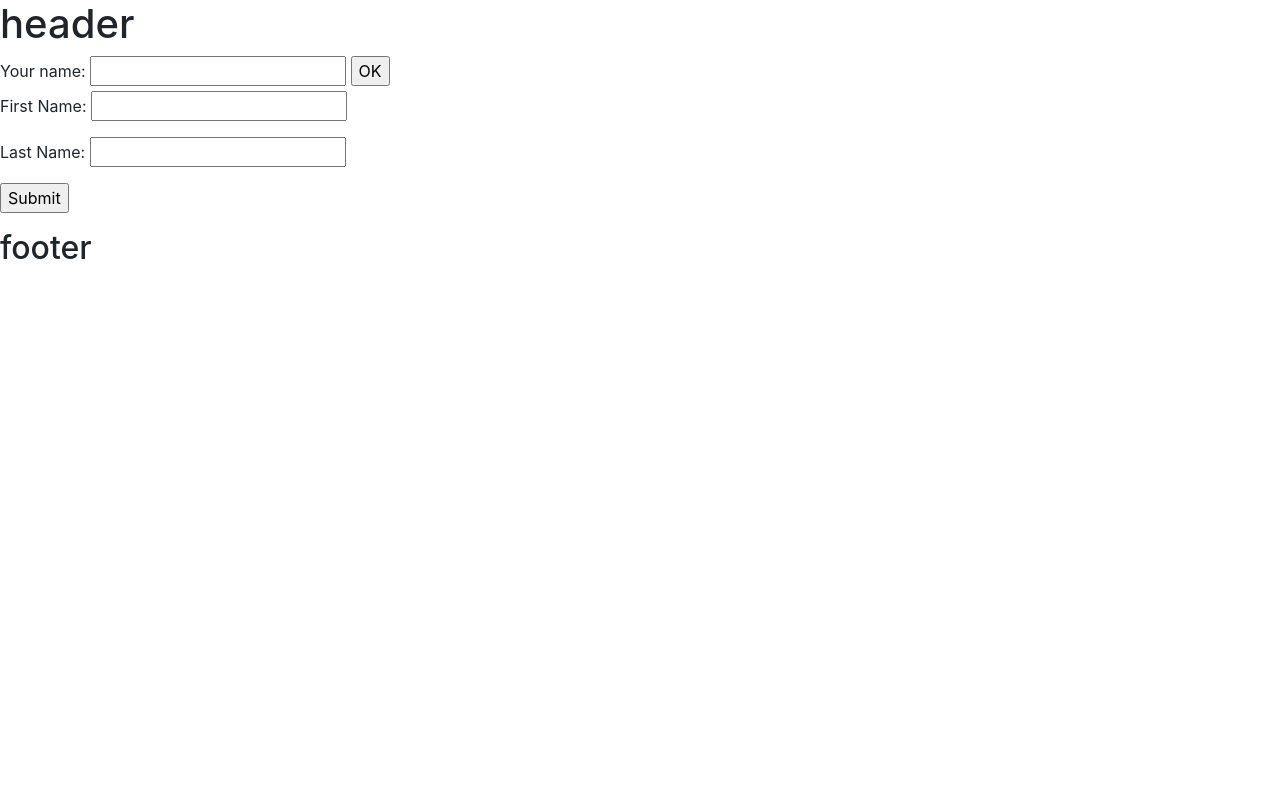
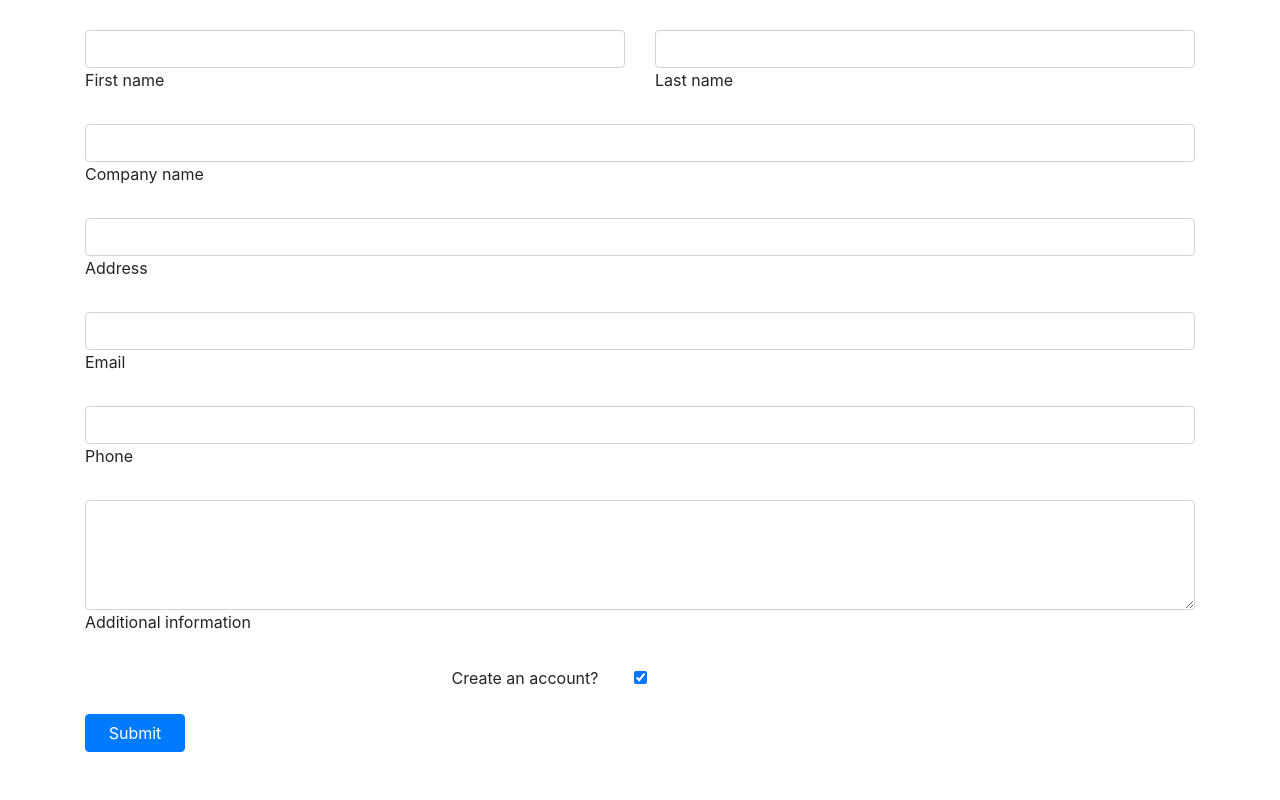
Before and after one commit to Dinithikw/TeamMicro, a Django app: page /kyc/ in a window 1280 px wide. Run offline with Django 3.2, Linux system fonts and the light colour scheme; some libraries are stand-ins or nearby versions.

Commit message:
adding form

```diff
--- a/kyc_v2.1/kyc_django/kyc_web/templates/kyc_web/header.html
+++ b/kyc_v2.1/kyc_django/kyc_web/templates/kyc_web/header.html
@@ -11,13 +11,16 @@
     <title>kyc form</title>
 </head>
 <body>
-    <h1>header</h1>
 
-    {% block content %}
+    <div class="container" style="padding-top: 30px;">
+        {% block content %}
 
-    {% endblock %}
+        {% endblock %}
 
-    <h2>footer</h2>
+    </div>
+
+
+
 
     <script src="https://code.jquery.com/jquery-3.2.1.slim.min.js" integrity="sha384-KJ3o2DKtIkvYIK3UENzmM7KCkRr/rE9/Qpg6aAZGJwFDMVNA/GpGFF93hXpG5KkN" crossorigin="anonymous"></script>
     <script src="https://cdnjs.cloudflare.com/ajax/libs/popper.js/1.12.9/umd/popper.min.js" integrity="sha384-ApNbgh9B+Y1QKtv3Rn7W3mgPxhU9K/ScQsAP7hUibX39j7fakFPskvXusvfa0b4Q" crossorigin="anonymous"></script>
--- a/kyc_v2.1/kyc_django/kyc_web/templates/kyc_web/index.html
+++ b/kyc_v2.1/kyc_django/kyc_web/templates/kyc_web/index.html
@@ -2,16 +2,61 @@
 
 {% block content %}
 
-<form action="/your-name/" method="post">
-    <label for="your_name">Your name: </label>
-    <input id="your_name" type="text" name="your_name" value="{{ current_name }}">
-    <input type="submit" value="OK">
-</form>
+<form>
+    <!-- 2 column grid layout with text inputs for the first and last names -->
+    <div class="row mb-4">
+      <div class="col">
+        <div class="form-outline">
+          <input type="text" id="form6Example1" class="form-control" />
+          <label class="form-label" for="form6Example1">First name</label>
+        </div>
+      </div>
+      <div class="col">
+        <div class="form-outline">
+          <input type="text" id="form6Example2" class="form-control" />
+          <label class="form-label" for="form6Example2">Last name</label>
+        </div>
+      </div>
+    </div>
 
-<form>
-  <p>First Name: <input type="text" name="firstname"></p>
-  <p>Last Name: <input type="text" name="lastname"></p>
-  <p><input type="submit" value="Submit"></p>
-</form>
+    <!-- Text input -->
+    <div class="form-outline mb-4">
+      <input type="text" id="form6Example3" class="form-control" />
+      <label class="form-label" for="form6Example3">Company name</label>
+    </div>
+
+    <!-- Text input -->
+    <div class="form-outline mb-4">
+      <input type="text" id="form6Example4" class="form-control" />
+      <label class="form-label" for="form6Example4">Address</label>
+    </div>
+
+    <!-- Email input -->
+    <div class="form-outline mb-4">
+      <input type="email" id="form6Example5" class="form-control" />
+      <label class="form-label" for="form6Example5">Email</label>
+    </div>
+
+    <!-- Number input -->
+    <div class="form-outline mb-4">
+      <input type="number" id="form6Example6" class="form-control" />
+      <label class="form-label" for="form6Example6">Phone</label>
+    </div>
+
+    <!-- Message input -->
+    <div class="form-outline mb-4">
+      <textarea class="form-control" id="form6Example7" rows="4"></textarea>
+      <label class="form-label" for="form6Example7">Additional information</label>
+    </div>
+
+    <!-- Checkbox -->
+    <div class="form-check d-flex justify-content-center mb-4">
+      <input class="form-check-input me-2" type="checkbox" value="" id="form6Example8" checked/>
+      <label class="form-check-label" for="form6Example8" style="padding-right: 250px;"> Create an account? </label>
+    </div>
+
+    <!-- Submit button -->
+    <button type="submit" class="btn btn-primary btn-block mb-4" style="max-width: 100px;">Submit</button>
+  </form>
 
 {% endblock %}
```
